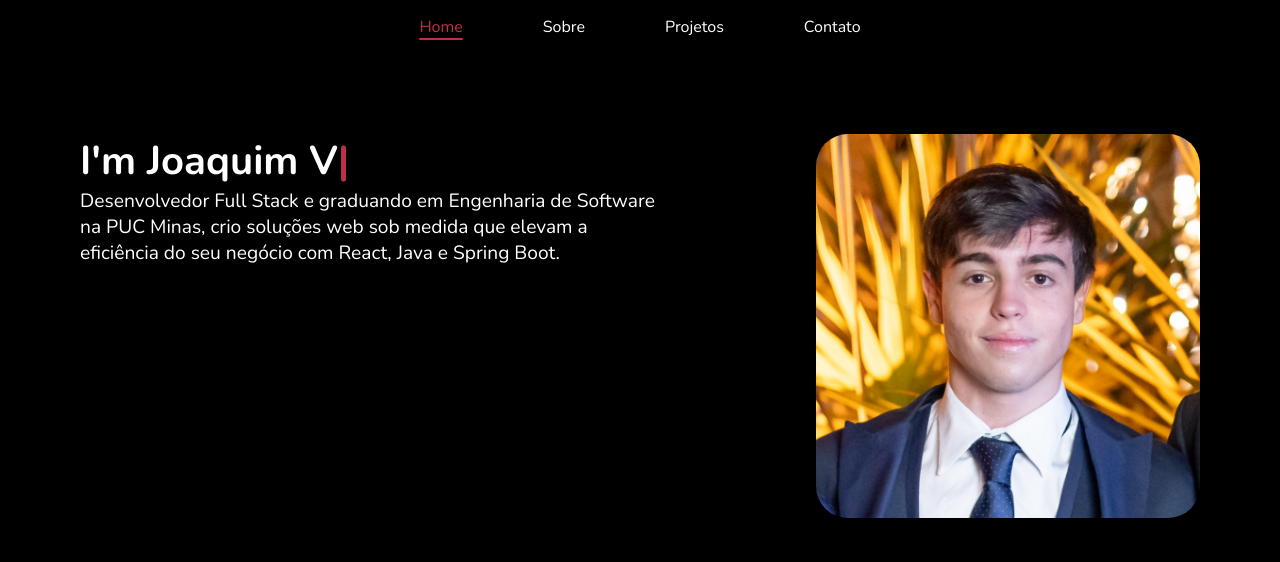
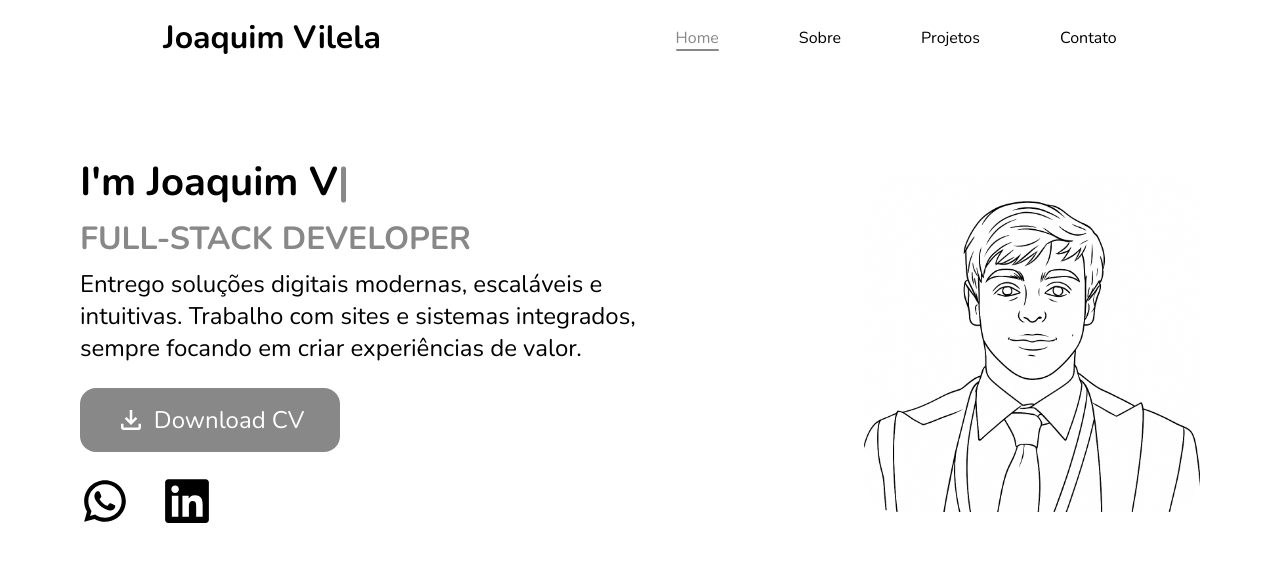
Before and after one commit to JoaquimGCVS/Portifolio, a React (Vite) app: page / in a window 1280 px wide. Shown: the top 562 px of the page. Built offline with nearby package versions, Linux system fonts and the light colour scheme.

Commit message:
Desenvolvendo pagina Home, comecando a ficar interessante

```diff
--- a/src/components/Apresentacao/Apresentacao.css
+++ b/src/components/Apresentacao/Apresentacao.css
@@ -1,7 +1,9 @@
 .apresentacao {
     display: flex;
     justify-content: space-around;
-    padding: 5rem 0;
+    padding: 5rem;
+    align-items: center;
+    gap: 10rem;
 }
 
 .apresentacao img {
@@ -11,8 +13,16 @@
     border-radius: 2rem;
 }
 
-.apresentacao .texto {
-    width: 45%;
+.texto {
+    font-size: var(--font-s3);
+    display: flex;
+    flex-direction: column;
+    gap: 0.5rem;
+}
+
+.texto h2 {
+    color: var(--cor-cinza);
+    font-weight: 900;
 }
 
 .typing-text {
@@ -23,7 +33,7 @@
 
 .cursor {
     animation: blink 1s infinite;
-    color: var(--cor-vermelho);
+    color: var(--cor-cinza);
     font-weight: bold;
 }
 
@@ -39,3 +49,31 @@
         opacity: 0;
     }
 }
+
+.cv-a {
+    padding: 1rem 2rem;
+    display: flex;
+    justify-content: center;
+    align-items: center;
+    gap: 0.5rem;
+    padding: 1rem 2rem;
+    background: var(--cor-cinza);
+    color: var(--cor-branco);
+    border: none;
+    border-radius: 1rem;
+    font-size: var(--font-s2);
+    cursor: pointer;
+    text-decoration: none;
+    width: 260px;
+    margin: 1rem 0;
+}
+
+.links {
+    display: flex;
+    align-items: center;
+    gap: 2rem;
+}
+
+.whatsapp-a, .linkedin-a {
+    color: var(--cor-preto);
+}
--- a/src/components/Apresentacao/Apresentacao.jsx
+++ b/src/components/Apresentacao/Apresentacao.jsx
@@ -1,44 +1,33 @@
 import './Apresentacao.css';
 import { useState, useEffect } from 'react';
-import me from '../../assets/me.webp';
+import me from '../../assets/me2.png';
+import { MdOutlineFileDownload } from "react-icons/md";
+import { RiWhatsappLine } from "react-icons/ri";
+import { FaLinkedin } from "react-icons/fa";
+
+const fullText = "I'm Joaquim Vilela!";
 
 const Apresentacao = () => {
     const [displayText, setDisplayText] = useState('');
-    const [currentIndex, setCurrentIndex] = useState(0);
     const [isDeleting, setIsDeleting] = useState(false);
-    const fullText = "I'm Joaquim Vilela!";
-    const typingSpeed = 150;
-    const deletingSpeed = 100;
-    const pauseTime = 2000;
 
     useEffect(() => {
-        const speed = isDeleting ? deletingSpeed : typingSpeed;
-
-        if (!isDeleting && currentIndex < fullText.length) {
-            // Digitando
-            const timeout = setTimeout(() => {
-                setDisplayText(prev => prev + fullText[currentIndex]);
-                setCurrentIndex(prev => prev + 1);
-            }, speed);
-            return () => clearTimeout(timeout);
-        } else if (!isDeleting && currentIndex === fullText.length) {
-            // Pausa antes de começar a apagar
-            const timeout = setTimeout(() => {
-                setIsDeleting(true);
-            }, pauseTime);
-            return () => clearTimeout(timeout);
-        } else if (isDeleting && currentIndex > 0) {
-            // Apagando
-            const timeout = setTimeout(() => {
-                setDisplayText(prev => prev.slice(0, -1));
-                setCurrentIndex(prev => prev - 1);
-            }, speed);
-            return () => clearTimeout(timeout);
-        } else if (isDeleting && currentIndex === 0) {
-            // Reinicia o ciclo
+        let timeout;
+        if (!isDeleting && displayText.length < fullText.length) {
+            timeout = setTimeout(() => {
+                setDisplayText(fullText.slice(0, displayText.length + 1));
+            }, 150);
+        } else if (!isDeleting && displayText.length === fullText.length) {
+            timeout = setTimeout(() => setIsDeleting(true), 2000);
+        } else if (isDeleting && displayText.length > 0) {
+            timeout = setTimeout(() => {
+                setDisplayText(fullText.slice(0, displayText.length - 1));
+            }, 100);
+        } else if (isDeleting && displayText.length === 0) {
             setIsDeleting(false);
         }
-    }, [currentIndex, isDeleting, fullText]);
+        return () => clearTimeout(timeout);
+    }, [displayText, isDeleting]);
 
     return (
         <div className="apresentacao">
@@ -47,7 +36,20 @@ const Apresentacao = () => {
                     {displayText}
                     <span className="cursor">|</span>
                 </p>
-                <p>Desenvolvedor Full Stack e graduando em Engenharia de Software na PUC Minas, crio soluções web sob medida que elevam a eficiência do seu negócio com React, Java e Spring Boot.</p>
+                <h2>FULL-STACK DEVELOPER</h2>
+                <p>Entrego soluções digitais modernas, escaláveis e intuitivas. Trabalho com sites e sistemas integrados, sempre focando em criar experiências de valor.</p>
+
+                <a href="/Joaquim_Curriculo.pdf" download className="cv-a">
+                    <MdOutlineFileDownload size={30} /> Download CV
+                </a>
+                <div className='links'>
+                    <a href="https://wa.me/5531998185196" target="_blank" rel="noopener noreferrer" className="whatsapp-a">
+                        <RiWhatsappLine size={50} />
+                    </a>
+                    <a href="https://www.linkedin.com/in/joaquim-vilela/" target="_blank" rel="noopener noreferrer" className="linkedin-a">
+                        <FaLinkedin size={50} />
+                    </a>
+                </div>
             </div>
             <img src={me} alt="me" />
         </div>
--- a/src/components/Header/Header.css
+++ b/src/components/Header/Header.css
@@ -1,3 +1,5 @@
+@import url('https://fonts.googleapis.com/css2?family=Urbanist:wght@400;700&display=swap');
+
 .header {
     padding: 1rem;
 }
@@ -8,13 +10,14 @@
     justify-content: space-around;
 }
 
-.navegacao .logo {
+.navegacao .logo-link {
     display: flex;
     gap: 0.5rem;
+    font-family: 'Urbanist', sans-serif;
 }
 
 .navegacao .logo h1, .navegacao .logo {
-    color: var(--cor-vermelho);
+    color: var(--cor-cinza);
 }
 
 .navegacao ul {
@@ -29,7 +32,7 @@
 
 .navegacao a.active {
     position: relative;
-    color: var(--cor-vermelho);
+    color: #888888;
 }
 
 .navegacao a.active::after {
@@ -39,6 +42,11 @@
     bottom: -2px;
     width: 100%;
     height: 2px;
-    background: var(--cor-vermelho);
+    background: var(--cor-cinza);
     border-radius: 2px;
 }
+
+.logo-link.active {
+    color: inherit;
+    position: static;
+}
--- a/src/components/Header/Header.jsx
+++ b/src/components/Header/Header.jsx
@@ -1,14 +1,15 @@
-import { NavLink } from "react-router-dom";
+import { Link, NavLink } from "react-router-dom";
 import "./Header.css";
 
 const Header = () => (
     <header className="header">
         <nav className="navegacao">
+            <Link to="/" ><h1>Joaquim Vilela</h1></Link>
             <ul>
-                <NavLink to="/" end>Home</NavLink>
-                <NavLink to="/sobre">Sobre</NavLink>
-                <NavLink to="/projetos">Projetos</NavLink>
-                <NavLink to="/contato">Contato</NavLink>
+                <li><NavLink to="/" end>Home</NavLink></li>
+                <li><NavLink to="/sobre">Sobre</NavLink></li>
+                <li><NavLink to="/projetos">Projetos</NavLink></li>
+                <li><NavLink to="/contato">Contato</NavLink></li>
             </ul>
         </nav>
     </header>
--- a/src/index.css
+++ b/src/index.css
@@ -9,31 +9,31 @@
 
 :root {
   --cor-branco: #FFFFFF;
-  --cor-vermelho: #BE3144;
+  --cor-cinza: #888888;
   --cor-preto: #000000;
   --font-s1: 1rem;
-  --font-s2: 1.2rem;
-  --font-s3: 1.4rem;
+  --font-s2: 1.5rem;
+  --font-s3: 2rem;
   --font-s4: 2.5rem;
 }
 
 body {
-  background-color: var(--cor-preto);
+  background-color: var(--cor-branco);
   color: var(--cor-branco);
   font-family: 'Nunito', sans-serif;
 }
 
 h1, h2, h3 {
   font-size: var(--font-s3);
-  color: var(--cor-branco);
+  color: var(--cor-preto);
 }
 
 p {
   font-size: var(--font-s2);
-  color: var(--cor-branco);
+  color: var(--cor-preto);
 }
 
 a {
   font-size: var(--font-s1);
-  color: var(--cor-branco);
+  color: var(--cor-preto);
 }
```
Also changed, not shown: src/assets/me2.png (added), 1 other file (tests, documents, lock files or other folders).
